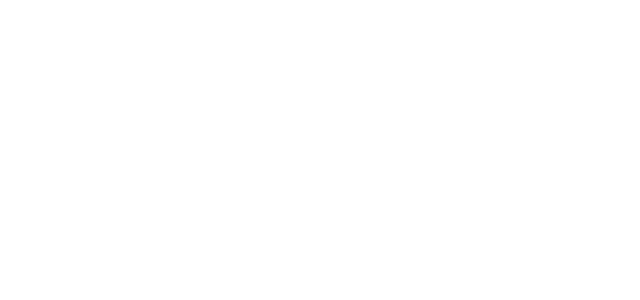
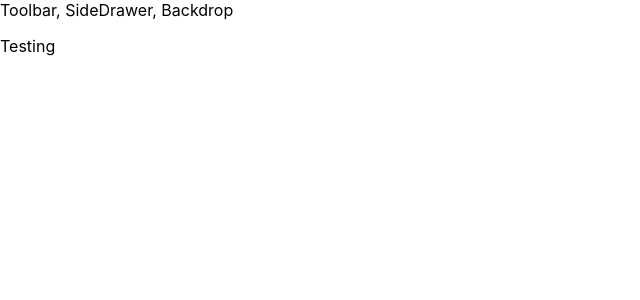
Before and after one commit to kelvinbe/Burger-Frontend, a React app in the folder burger-front-end/: page / in a window 1280 px wide. Shown: the top 300 px of the page, without its empty margins (0-640 px from the left). Built offline with nearby package versions, Linux system fonts and the light colour scheme.

Commit message:
laout set-up

```diff
--- a/burger-front-end/src/App.js
+++ b/burger-front-end/src/App.js
@@ -1,4 +1,5 @@
 import React, {Component} from 'react';
+import Layout from '../src/components/Layout/Layout'
 
 class App extends Component{
   render() {
@@ -6,6 +7,9 @@
 
   return (
     <div>
+      <Layout>
+        <p>Testing</p>
+      </Layout>
 
     </div>
   );
--- /dev/null
+++ b/burger-front-end/src/components/Layout/Layout.js
@@ -0,0 +1,14 @@
+import React from 'react'
+import Aux from '../../hoc/Aux'
+
+const layout = (props) => (
+    <Aux>
+
+        <div>Toolbar, SideDrawer, Backdrop</div>
+        <main>
+            {props.children}
+        </main>
+
+    </Aux>
+);
+export default layout
--- /dev/null
+++ b/burger-front-end/src/hoc/Aux.js
@@ -0,0 +1,4 @@
+const aux = (props) => props.children;
+
+
+export default aux
```
